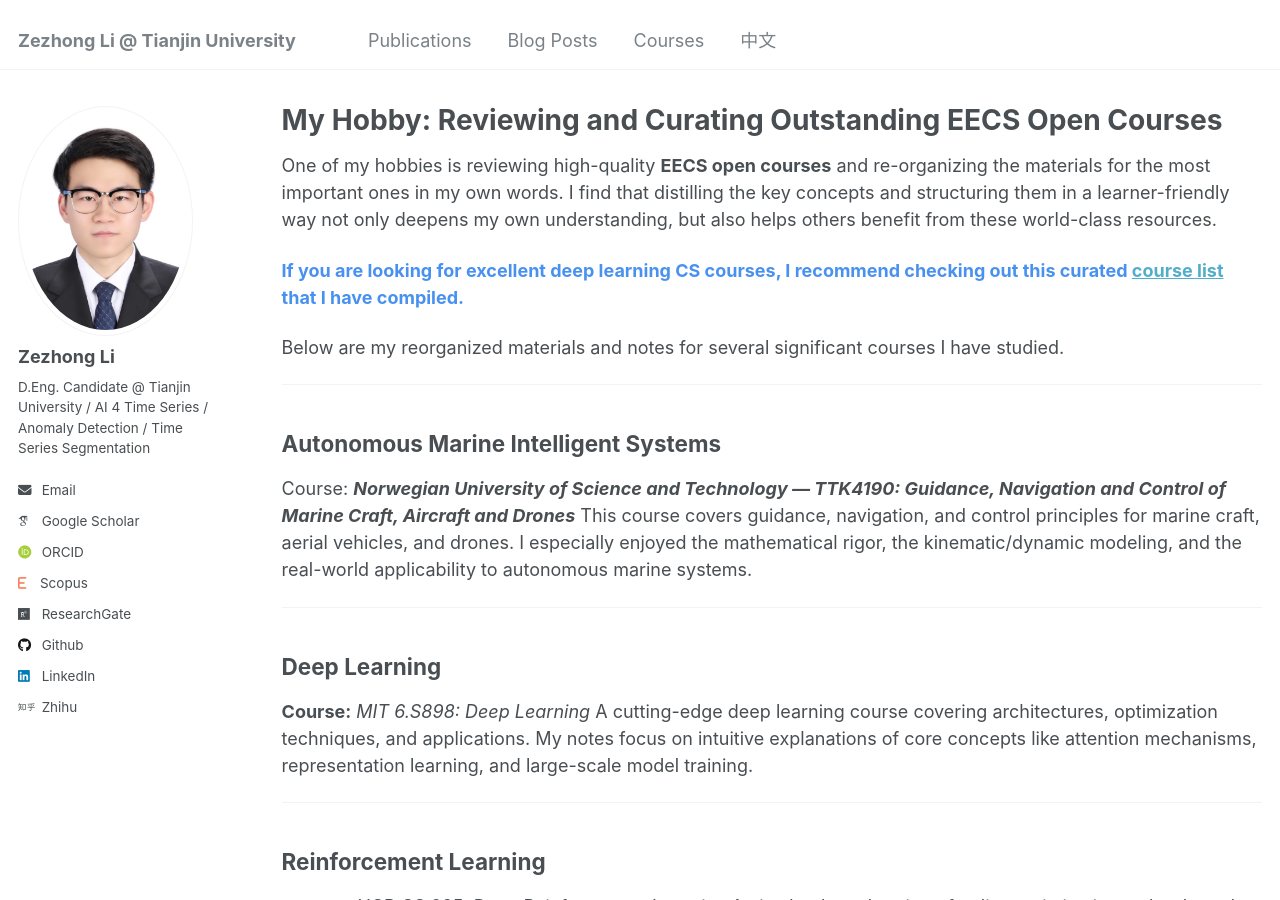
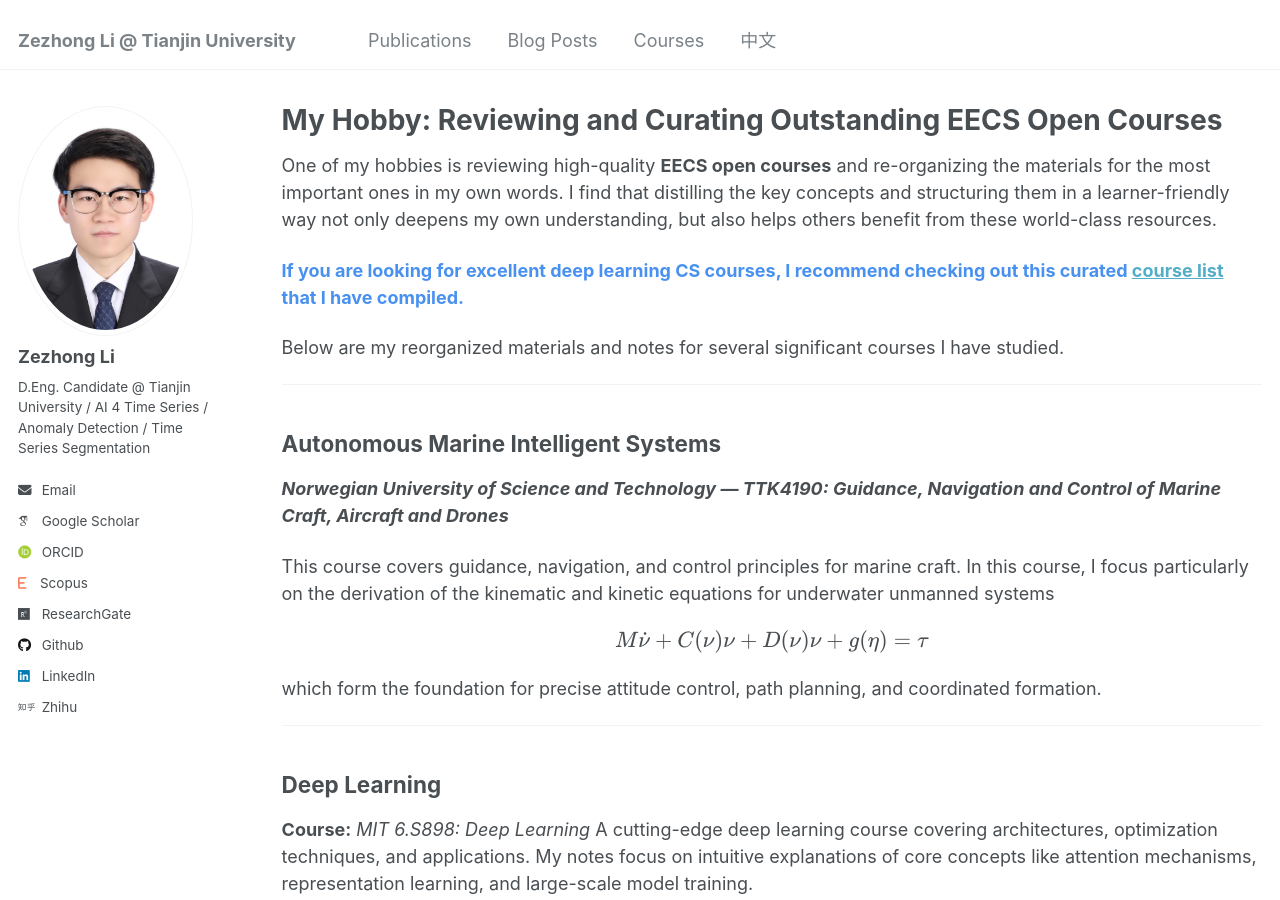
Before and after one commit to lzz19980125/lzz19980125.github.io, a Jekyll site: the page built from _pages/courses.md, in a window 1280 px wide and 900 px high. Built offline with Jekyll 4.4.1, drawn with Linux system fonts in a browser that asks for light colours; some web fonts are replaced.

Commit message:
Update courses.md

```diff
--- a/_pages/courses.md
+++ b/_pages/courses.md
@@ -15,8 +15,15 @@ Below are my reorganized materials and notes for several significant courses I h
 
 ## Autonomous Marine Intelligent Systems
 
-Course: ***Norwegian University of Science and Technology — TTK4190: Guidance, Navigation and Control of Marine Craft, Aircraft and Drones***
- This course covers guidance, navigation, and control principles for marine craft, aerial vehicles, and drones. I especially enjoyed the mathematical rigor, the kinematic/dynamic modeling, and the real-world applicability to autonomous marine systems.
+***Norwegian University of Science and Technology — TTK4190: Guidance, Navigation and Control of Marine Craft, Aircraft and Drones***
+
+This course covers guidance, navigation, and control principles for marine craft. In this course, I focus particularly on the derivation of the kinematic and kinetic equations for underwater unmanned systems
+
+$$
+M\dot{\nu}+C(\nu )\nu +D(\nu )\nu +g(\eta )=\tau
+$$
+
+which form the foundation for precise attitude control, path planning, and coordinated formation.
 
 ------
 
```
